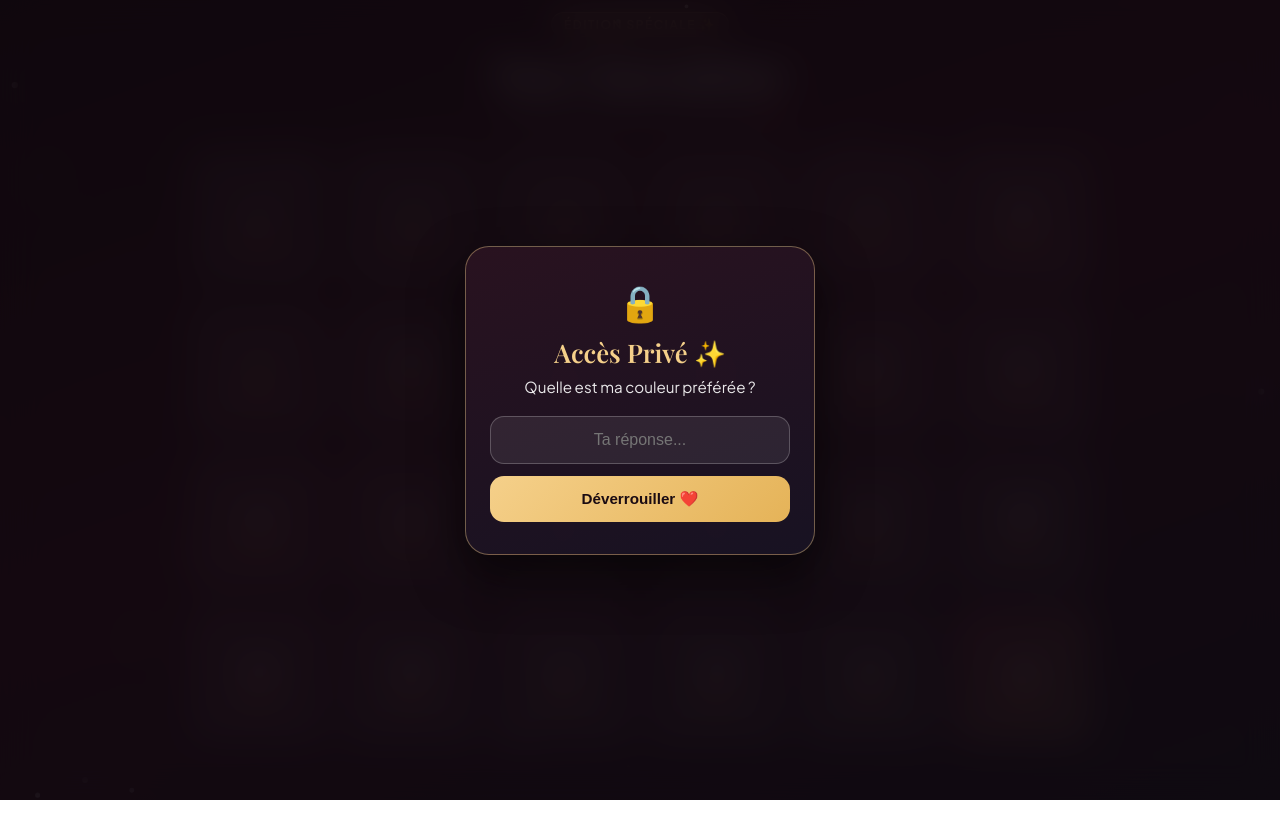
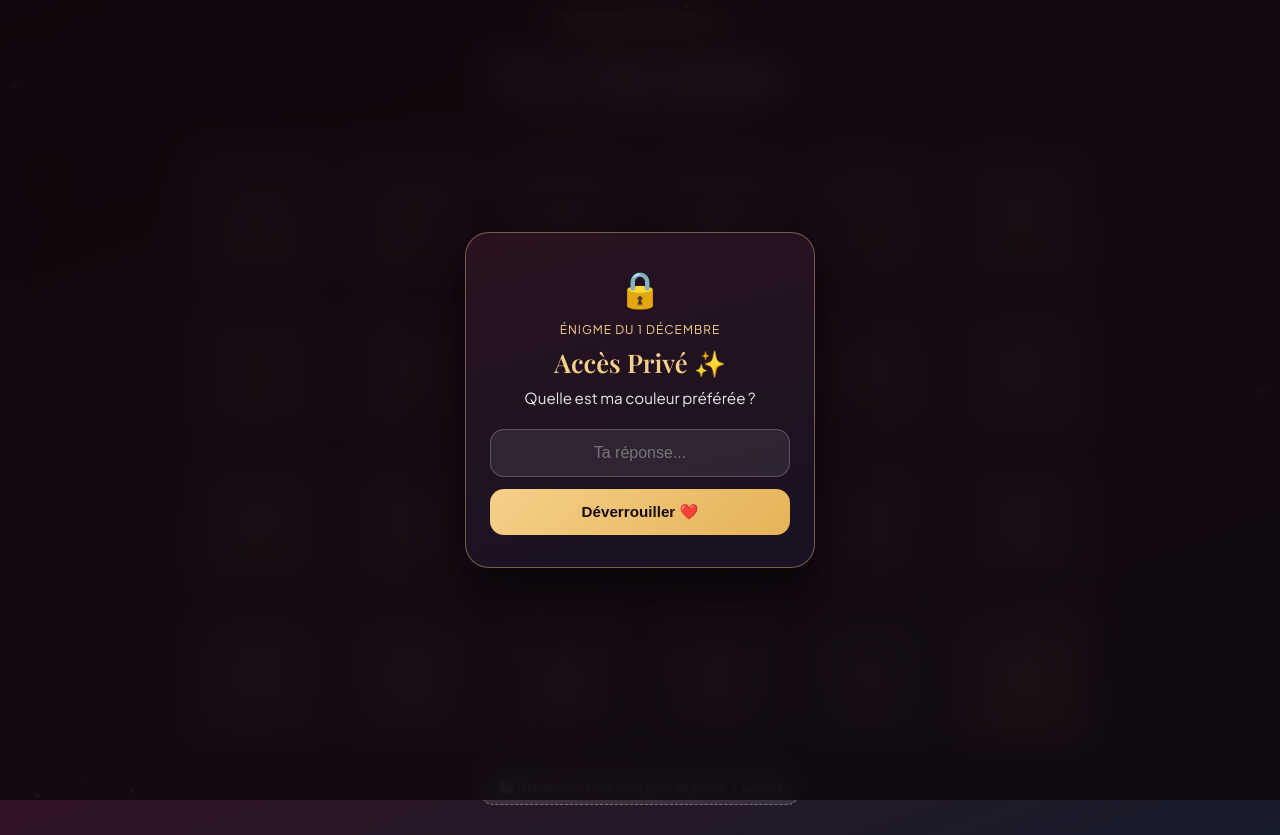
Before and after one commit to Alexisamr/Clarendrier, a plain HTML site: page index.html in a window 1280 px wide. Before the commit the page ends 800 px from the top, so only its background shows below. Drawn offline with nearby package versions, Linux system fonts and the light colour scheme; a web font is replaced by a local one.

Commit message:
Mise a jour

```diff
--- a/index.html
+++ b/index.html
@@ -3,6 +3,11 @@
 <head>
   <meta charset="UTF-8">
   <meta name="viewport" content="width=device-width, initial-scale=1.0, maximum-scale=1.0, user-scalable=no, viewport-fit=cover">
+
+  <!-- Empêche l'iPhone de garder une vieille version en cache -->
+  <meta http-equiv="Cache-Control" content="no-cache, no-store, must-revalidate">
+  <meta http-equiv="Pragma" content="no-cache">
+  <meta http-equiv="Expires" content="0">
 
   <!-- Mode plein écran App iOS (iPhone 13) et Android -->
   <meta name="apple-mobile-web-app-capable" content="yes">
@@ -13,9 +18,9 @@
 
   <!-- Manifest et Icônes pour l'écran d'accueil -->
   <link rel="manifest" href="/manifest.json">
-  <link rel="apple-touch-icon" href="/assets/icon.png?v=2">
-  <link rel="apple-touch-icon" sizes="180x180" href="/assets/icon.png?v=2">
-  <link rel="icon" type="image/png" sizes="512x512" href="/assets/icon.png?v=2">
+  <link rel="apple-touch-icon" href="/assets/icon.png?v=3">
+  <link rel="apple-touch-icon" sizes="180x180" href="/assets/icon.png?v=3">
+  <link rel="icon" type="image/png" sizes="512x512" href="/assets/icon.png?v=3">
 
   <title>Clarendrier ✨</title>
 
@@ -29,12 +34,13 @@
   <!-- Effet de neige en arrière-plan -->
   <canvas id="snow-canvas"></canvas>
 
-  <!-- ÉCRAN DE MOT DE PASSE SECRET -->
+  <!-- ÉCRAN D'ÉNIGME QUOTIDIENNE -->
   <div id="auth-overlay" class="auth-overlay">
     <div id="auth-card" class="auth-card">
       <div class="auth-icon">🔒</div>
+      <div id="auth-day-badge" class="modal-day-badge">Énigme du jour</div>
       <h2>Accès Privé ✨</h2>
-      <p class="auth-question">Quelle est ma couleur préférée ?</p>
+      <p id="auth-question" class="auth-question">Quelle est ma couleur préférée ?</p>
       <form id="auth-form">
         <input
           type="text"
@@ -42,7 +48,7 @@
           placeholder="Ta réponse..."
           autocomplete="off"
           autocorrect="off"
-           required
+          required
         >
         <button type="submit" class="auth-btn">Déverrouiller ❤️</button>
       </form>
@@ -54,12 +60,17 @@
   <main class="app-container">
     <header class="header">
       <span class="badge">Édition Spéciale ✨</span>
-      <h1>Ton Clarendrier</h1>
-      <p class="subtitle">Une petite surprise par jour jusqu'à Noël ❤️</p>
+      <h1 id="daily-main-title">Ton Clarendrier</h1>
+      <p id="daily-subtitle" class="subtitle">Une petite surprise par jour jusqu'à Noël ❤️</p>
     </header>
 
     <!-- Grille des 24 cases générée par le JS -->
     <section id="calendar-grid" class="calendar-grid"></section>
+
+    <!-- Bouton de test (s'affiche uniquement quand DEV_MODE = true) -->
+    <div id="dev-toolbar" class="dev-toolbar hidden">
+      <button id="reset-btn" class="reset-btn">🔄 Réinitialiser mes tests (Mot de passe + Cases)</button>
+    </div>
   </main>
 
   <!-- Pop-up (Modale) quand elle ouvre une case -->
@@ -78,6 +89,12 @@
 
   <!-- Librairie légère pour les confettis -->
   <script src="https://cdn.jsdelivr.net/npm/canvas-confetti@1.6.0/dist/confetti.browser.min.js"></script>
-  <script src="script.js"></script>
+
+  <!-- Charge script.js en contournant le cache de l'iPhone à chaque ouverture -->
+  <script>
+    const script = document.createElement('script');
+    script.src = 'script.js?t=' + new Date().getTime();
+    document.body.appendChild(script);
+  </script>
 </body>
 </html>
--- a/script.js
+++ b/script.js
@@ -1,33 +1,101 @@
 // =========================================================
 // MODE TEST : Laisse sur "true" pendant que tu crées le site.
-// Passe-le sur "false" juste avant le 1er décembre !
+// Passe-le sur "false" le 30 novembre !
 // =========================================================
 const DEV_MODE = true;
+// En mode test, choisis quel jour tu veux simuler pour tester sa question (de 1 à 24) :
+const SIMULATED_DAY = 1;
 
 // =========================================================
-// GESTION DU MOT DE PASSE SECRET ("bleu" ou "le bleu")
+// CONTENU ET QUESTION DE CHAQUE JOUR (1 à 24)
 // =========================================================
-const AUTH_STORAGE_KEY = "clarendrier_unlocked_2026";
+const calendarData = [
+  {
+    day: 1,
+    question: "Quelle est ma couleur préférée ?",
+    answers: ["bleu", "le bleu"], // Toutes les variantes acceptées (en minuscules)
+    subtitle: "Joyeux 1er décembre mon amour ❤️", // Change aussi le sous-titre de la page !
+    title: "Joyeux 1er Décembre ❤️",
+    image: "assets/icon.webp",
+    coupon: "",
+    text: "Bienvenue dans ton Clarendrier sur-mesure ! Chaque matin jusqu'à Noël, une nouvelle question et une nouvelle surprise t'attendent ici."
+  },
+  {
+    day: 2,
+    question: "Quel est le prénom de la plus belle copine du monde ?",
+    answers: ["clara", "moi", "c'est moi"],
+    subtitle: "Jour 2 : Déjà accro au Clarendrier ? ✨",
+    title: "Bon Cadeau Spécial 🎟️",
+    image: "",
+    coupon: "BON POUR : Un massage de 20 minutes (sans râler)",
+    text: "Prends une capture d'écran de ce bon, tu peux l'utiliser quand tu veux ce mois-ci !"
+  },
+  {
+    day: 3,
+    question: "Dans quel mois on s'est mis ensemble ?",
+    answers: ["janvier", "en janvier"], // Adapte avec votre vrai mois !
+    subtitle: "Encore 21 dodos avant Noël 🎄",
+    title: "Un de mes souvenirs préférés",
+    image: "",
+    coupon: "",
+    text: "Ajoute ici une photo de vous deux et une petite anecdote sur ce moment."
+  }
+];
+
+// Complète automatiquement les jours 4 à 24 avec une question par défaut
+for (let i = calendarData.length + 1; i <= 24; i++) {
+  calendarData.push({
+    day: i,
+    question: "Quelle est ma couleur préférée ?",
+    answers: ["bleu", "le bleu"],
+    subtitle: `Jour ${i} : Une petite surprise t'attend ❤️`,
+    title: i === 24 ? "Joyeux Réveillon mon amour ✨" : `Surprise du ${i} Décembre`,
+    image: "",
+    coupon: i === 10 ? "BON POUR : Soirée resto ou film de ton choix" : "",
+    text: `Contenu du jour ${i} à venir... ❤️`
+  });
+}
+
+// =========================================================
+// DÉTECTION DU JOUR ACTUEL & ÉNIGME DU JOUR
+// =========================================================
+function getActiveDayNumber() {
+  if (DEV_MODE) return SIMULATED_DAY;
+  const now = new Date();
+  if (now.getMonth() === 11) {
+    return Math.min(now.getDate(), 24); // Entre 1 et 24 en décembre
+  }
+  return 1; // Avant décembre, prépare le jour 1
+}
+
+const activeDayNum = getActiveDayNumber();
+const todayConfig = calendarData.find((d) => d.day === activeDayNum) || calendarData[0];
+
+// Met à jour le sous-titre de la page principale selon le jour
+document.getElementById("daily-subtitle").textContent = todayConfig.subtitle;
+
+// Gestion du déverrouillage quotidien (une clé par jour : ex "clarendrier_auth_day_1")
+const DAILY_AUTH_KEY = `clarendrier_auth_day_${activeDayNum}`;
 const authOverlay = document.getElementById("auth-overlay");
 const authCard = document.getElementById("auth-card");
 const authForm = document.getElementById("auth-form");
 const authInput = document.getElementById("auth-input");
 const authError = document.getElementById("auth-error");
 
-// Si elle a déjà trouvé le mot de passe une fois sur son téléphone, on masque l'écran direct
-if (localStorage.getItem(AUTH_STORAGE_KEY) === "true") {
+document.getElementById("auth-day-badge").textContent = `Énigme du ${activeDayNum} Décembre`;
+document.getElementById("auth-question").textContent = todayConfig.question;
+
+// Si elle a déjà répondu à la question d'AUJOURD'HUI, on masque l'écran
+if (localStorage.getItem(DAILY_AUTH_KEY) === "true") {
   authOverlay.classList.add("hidden");
 }
 
 authForm.addEventListener("submit", (e) => {
   e.preventDefault();
+  const userAnswer = authInput.value.trim().toLowerCase();
 
-  // Nettoie les espaces et met tout en minuscule pour accepter "Bleu", "bleu", "le bleu", "Le Bleu"
-  const userAnswer = authInput.value.trim().toLowerCase();
-  const validAnswers = ["bleu", "le bleu"];
-
-  if (validAnswers.includes(userAnswer)) {
-    localStorage.setItem(AUTH_STORAGE_KEY, "true");
+  if (todayConfig.answers.includes(userAnswer)) {
+    localStorage.setItem(DAILY_AUTH_KEY, "true");
     authOverlay.classList.add("hidden");
     authError.classList.add("hidden");
 
@@ -40,7 +108,6 @@ authForm.addEventListener("submit", (e) => {
       });
     }
   } else {
-    // Mauvaise réponse : secousse + petit message
     authError.classList.remove("hidden");
     authCard.classList.remove("shake");
     void authCard.offsetWidth;
@@ -48,44 +115,6 @@ authForm.addEventListener("submit", (e) => {
     authInput.value = "";
   }
 });
-
-// =========================================================
-// CONTENU DES 24 JOURS (Tu n'as plus qu'à personnaliser ça)
-// =========================================================
-const calendarData = [
-  {
-    day: 1,
-    title: "Joyeux 1er Décembre ❤️",
-    image: "assets/icon.webp",
-    coupon: "",
-    text: "Bienvenue dans ton Clarendrier sur-mesure ! Chaque matin jusqu'à Noël, tu pourras débloquer une nouvelle case ici."
-  },
-  {
-    day: 2,
-    title: "Bon Cadeau Spécial 🎟️",
-    image: "",
-    coupon: "BON POUR : Un massage de 20 minutes (sans râler)",
-    text: "Prends une capture d'écran de ce bon, tu peux l'utiliser quand tu veux ce mois-ci !"
-  },
-  {
-    day: 3,
-    title: "Un de mes souvenirs préférés",
-    image: "",
-    coupon: "",
-    text: "Ajoute ici une photo de vous deux et une petite anecdote sur ce moment."
-  }
-];
-
-// Complète automatiquement jusqu'à 24 pour que ta grille soit complète tout de suite
-for (let i = calendarData.length + 1; i <= 24; i++) {
-  calendarData.push({
-    day: i,
-    title: i === 24 ? "Joyeux Réveillon mon amour ✨" : `Surprise du ${i} Décembre`,
-    image: "",
-    coupon: i === 10 ? "BON POUR : Soirée resto ou film de ton choix" : "",
-    text: `Contenu du jour ${i} à venir... ❤️`
-  });
-}
 
 // =========================================================
 // LOGIQUE DU CALENDRIER ET SAUVEGARDE IPHONE (localStorage)
@@ -101,7 +130,7 @@ const toast = document.getElementById("toast");
 function canOpenDay(dayNumber) {
   if (DEV_MODE) return true;
   const now = new Date();
-  const isDecember = now.getMonth() === 11; // 11 = Décembre en JS
+  const isDecember = now.getMonth() === 11;
   return isDecember && now.getDate() >= dayNumber;
 }
 
@@ -191,6 +220,34 @@ modalOverlay.addEventListener("click", (e) => {
 });
 
 // =========================================================
+// BOUTON DE RÉINITIALISATION (MODE TEST UNIQUEMENT)
+// =========================================================
+const devToolbar = document.getElementById("dev-toolbar");
+const resetBtn = document.getElementById("reset-btn");
+
+if (DEV_MODE) {
+  devToolbar.classList.remove("hidden");
+  resetBtn.addEventListener("click", () => {
+    localStorage.clear();
+    window.location.reload();
+  });
+}
+
+// =========================================================
+// VÉRIFICATION AUTO DES MISES À JOUR SUR L'APP IPHONE
+// =========================================================
+// Quand elle rouvre l'app depuis son écran d'accueil iPhone le matin,
+// on vérifie si le jour a changé pour afficher la nouvelle question !
+document.addEventListener("visibilitychange", () => {
+  if (document.visibilityState === "visible") {
+    const newDay = getActiveDayNumber();
+    if (newDay !== activeDayNum) {
+      window.location.reload();
+    }
+  }
+});
+
+// =========================================================
 // ANIMATION DE NEIGE DOUCE EN ARRIÈRE-PLAN
 // =========================================================
 function initSnow() {
--- a/style.css
+++ b/style.css
@@ -34,7 +34,7 @@ body {
 }
 
 /* =========================================================
-   ÉCRAN DE VERROUILLAGE (MOT DE PASSE)
+   ÉCRAN DE VERROUILLAGE QUOTIDIEN
    ========================================================= */
 .auth-overlay {
   position: fixed;
@@ -69,7 +69,7 @@ body {
 
 .auth-icon {
   font-size: 2.2rem;
-  margin-bottom: 10px;
+  margin-bottom: 6px;
 }
 
 .auth-card h2 {
@@ -83,6 +83,7 @@ body {
   font-size: 0.95rem;
   color: rgba(255, 255, 255, 0.9);
   margin-bottom: 20px;
+  line-height: 1.45;
 }
 
 #auth-form {
@@ -98,7 +99,7 @@ body {
   border: 1px solid var(--glass-border);
   background: rgba(255, 255, 255, 0.08);
   color: #fff;
-  font-size: 1rem; /* 16px minimum pour éviter le zoom automatique sur iPhone */
+  font-size: 1rem;
   text-align: center;
   outline: none;
   transition: border-color 0.2s ease;
@@ -181,7 +182,7 @@ body {
   display: grid;
   grid-template-columns: repeat(3, 1fr);
   gap: 12px;
-  padding-bottom: 30px;
+  padding-bottom: 24px;
 }
 
 @media (min-width: 768px) {
@@ -251,6 +252,26 @@ body {
 
 .shake {
   animation: shake 0.35s ease;
+}
+
+/* Barre d'outil Mode Test */
+.dev-toolbar {
+  text-align: center;
+  margin-bottom: 30px;
+}
+
+.dev-toolbar.hidden {
+  display: none;
+}
+
+.reset-btn {
+  background: rgba(255, 255, 255, 0.1);
+  border: 1px dashed rgba(255, 255, 255, 0.3);
+  color: rgba(255, 255, 255, 0.8);
+  padding: 10px 16px;
+  border-radius: 12px;
+  font-size: 0.8rem;
+  cursor: pointer;
 }
 
 /* Modale (Pop-up) */
```
